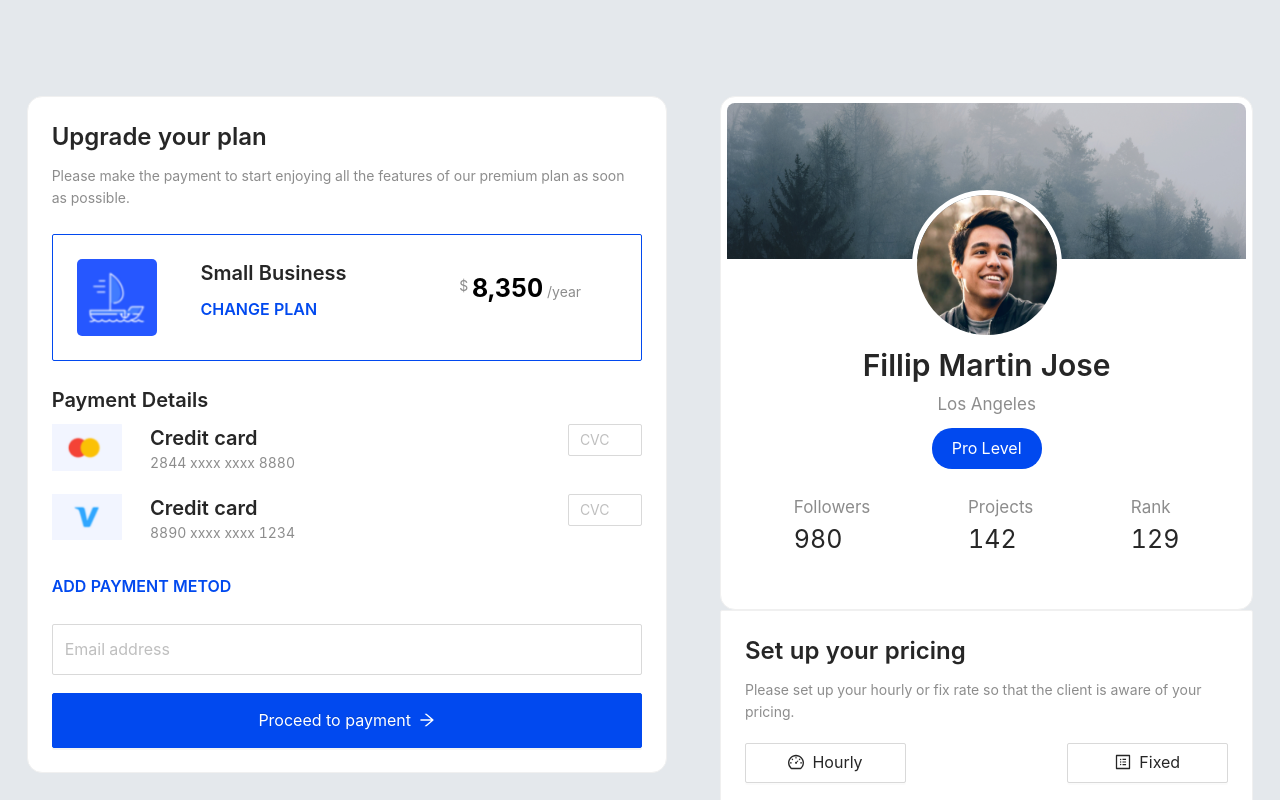
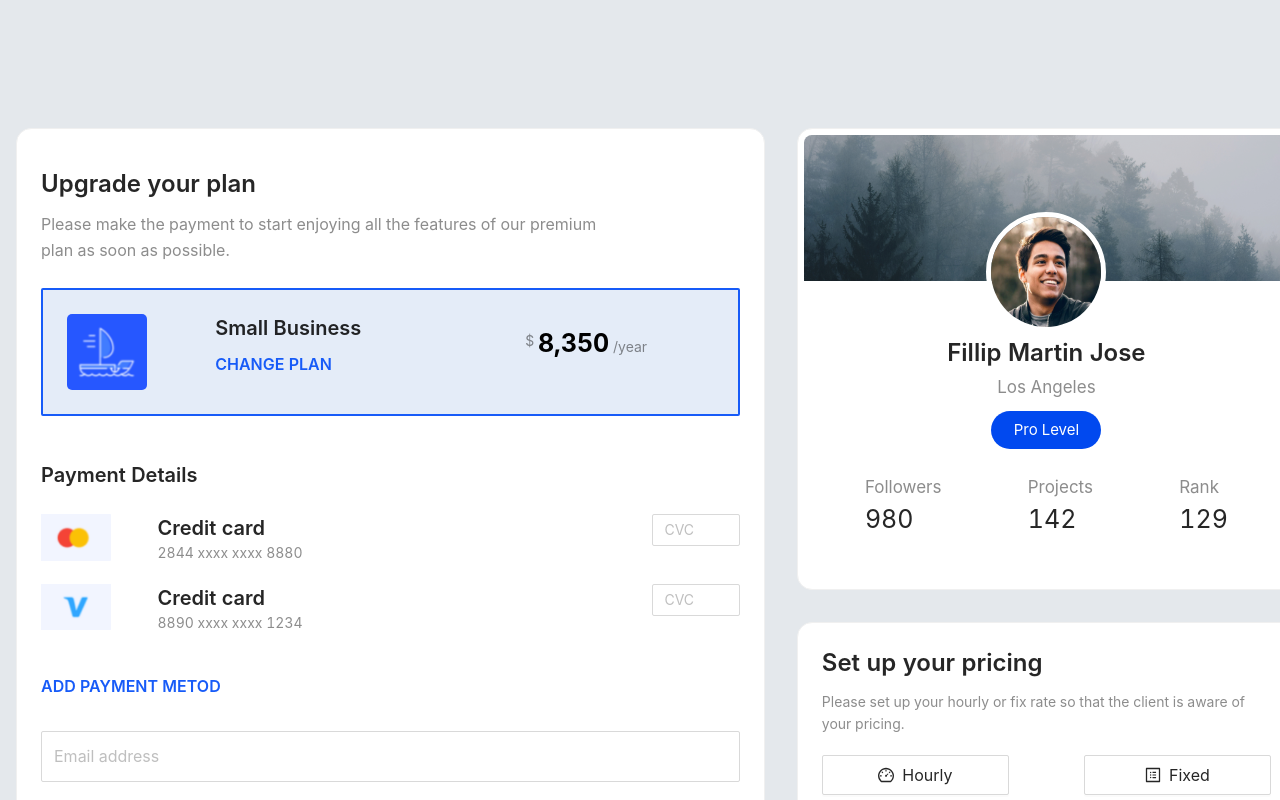
Before and after one commit to annsuparada/UI-code-challeange, a React (Create React App) app in the folder client/: page / in a window 1280 px wide. Shown: the top 800 px of the page. Built offline with nearby package versions, Linux system fonts and the light colour scheme.

Commit message:
change card display to grid

```diff
--- a/client/src/App.css
+++ b/client/src/App.css
@@ -1,14 +1,32 @@
 .container {
-  max-width: 1440px;
+  max-width: 1280px;
   margin: 0 auto;
 }
 
 .display-container {
-  padding-top: 6rem;
+  padding-top: 8rem;
   padding-bottom: 6rem;
+  padding-left: 1rem;
+  padding-right: 1rem;
 }
 
 .ant-btn-primary {
-  background: #0149ef !important;
-  border-color: #0149ef !important;
+  background: #175bf8 !important;
+  border-color: #175bf8 !important;
 }
+
+.display-grid {
+  display: grid;
+  grid-template-columns: 60% 40%;
+  grid-gap: 2rem;
+}
+
+.box-a {
+  grid-row: 1 / 3;
+}
+
+@media (max-width: 850px) {
+  .display-grid {
+    grid-template-columns: 1fr;
+  }
+}
--- a/client/src/components/DisplayCards.js
+++ b/client/src/components/DisplayCards.js
@@ -8,16 +8,22 @@ import { Row, Col } from "antd";
 const DisplayCards = () => {
   return (
     <div className="display-container">
-      <Row justify="space-around">
+      {/* <Row justify="space-around">
         <Col span={12}>
           <UpgradePlanCard />
         </Col>
 
-        <Col span={10}>
+        <Col span={8}>
           <ProfileCard />
           <PricingCard />
         </Col>
-      </Row>
+      </Row> */}
+
+      <div className="display-grid">
+        <UpgradePlanCard />
+        <ProfileCard />
+        <PricingCard />
+      </div>
     </div>
   );
 };
--- a/client/src/components/PricingCard.js
+++ b/client/src/components/PricingCard.js
@@ -18,7 +18,7 @@ const PricingCard = () => {
 
   return (
     <div>
-      <Card>
+      <Card style={{ borderRadius: 15 }}>
         <Title level={3}>Set up your pricing</Title>
         <Text type="secondary">
           Please set up your hourly or fix rate so that the client is aware of
@@ -26,14 +26,14 @@ const PricingCard = () => {
         </Text>
 
         <Row justify="space-around" style={{ marginTop: 20, marginBottom: 20 }}>
-          <Col span={8}>
+          <Col span={10}>
             <Button size="large" block onClick={hourlyToggle}>
               <DashboardOutlined />
               Hourly
             </Button>
           </Col>
-          <Col span={8}></Col>
-          <Col span={8}>
+          <Col span={4}></Col>
+          <Col span={10}>
             <Button size="large" block onClick={fixedRateToggle}>
               <ProfileOutlined />
               Fixed
--- a/client/src/components/ProfileCard.js
+++ b/client/src/components/ProfileCard.js
@@ -20,8 +20,8 @@ const ProfileCard = () => {
           <img
             alt="avater"
             src="/img/avatar.png"
-            width="150px"
-            height="150px"
+            width="120px"
+            height="120px"
             style={{
               borderRadius: "50%",
               marginTop: "-100px",
@@ -31,7 +31,7 @@ const ProfileCard = () => {
           />
         </Row>
         <Row justify="center">
-          <Title level={2} style={{ margin: "5px" }}>
+          <Title level={3} style={{ margin: "5px" }}>
             Fillip Martin Jose
           </Title>
         </Row>
@@ -54,8 +54,8 @@ const ProfileCard = () => {
               style={{
                 color: "#ffffff",
                 margin: 0,
-                padding: "8px 12px 8px 12px",
-                fontSize: 16,
+                padding: "7px 12px 7px 12px",
+                fontSize: 15,
               }}
             >
               Pro Level
--- a/client/src/components/UpgradePlanCard.js
+++ b/client/src/components/UpgradePlanCard.js
@@ -5,39 +5,50 @@ const { Title, Text } = Typography;
 
 const UpgradePlanCard = () => {
   return (
-    <Card style={{ borderRadius: "15px" }}>
+    <div className="box-a">
+      <Card
+        style={{
+          borderRadius: 15,
+          paddingTop: 15,
+          height: "100%",
+        }}
+      >
         <Title level={3}>Upgrade your plan</Title>
-      <Text type="secondary">
+        <div style={{ width: "80%" }}>
+          <Text type="secondary" style={{ fontSize: 16 }}>
             Please make the payment to start enjoying all the features of our
             premium plan as soon as possible.
           </Text>
+        </div>
 
         <Card
           style={{
-          borderColor: "#0149ef",
-          marginTop: "25px",
-          marginBottom: "25px",
+            border: "2px solid #175BF8",
+            marginTop: 25,
+            marginBottom: 45,
+            backgroundColor: "#E4ECF8",
           }}
         >
           <Row justify="space-between">
             <Col span={4}>
               <img
                 src="/img/icon-3.png"
+                alt="icon"
                 width="80px"
-              style={{ borderRadius: "5px" }}
+                style={{ borderRadius: 5 }}
               />
             </Col>
             <Col span={10}>
               <Title level={4}>Small Business</Title>
-            <Title level={5} style={{ margin: 0, color: "#0149ef" }}>
+              <Title level={5} style={{ margin: 0, color: "#175BF8" }}>
                 CHANGE PLAN
               </Title>
             </Col>
-          <Col span={7} style={{ marginTop: "10px" }}>
+            <Col span={7} style={{ marginTop: 10 }}>
               <Text type="secondary">
                 <span
                   style={{
-                  top: "-6px",
+                    top: -6,
                     position: "relative",
                   }}
                 >
@@ -55,9 +66,12 @@ const UpgradePlanCard = () => {
         </Card>
 
         <Title level={4}>Payment Details</Title>
-      <Row justify="space-between" style={{ marginBottom: "20px" }}>
+        <Row
+          justify="space-between"
+          style={{ marginBottom: 20, marginTop: 25 }}
+        >
           <Col span={4}>
-          <img src="/img/icon-1.png" width="70px" />
+            <img src="/img/icon-1.png" alt="icon" width="70px" />
           </Col>
           <Col span={17}>
             <Title level={4} style={{ margin: 0 }}>
@@ -69,9 +83,9 @@ const UpgradePlanCard = () => {
             <Input placeholder="CVC" />
           </Col>
         </Row>
-      <Row justify="space-between" style={{ marginBottom: "30px" }}>
+        <Row justify="space-between" style={{ marginBottom: 40 }}>
           <Col span={4}>
-          <img src="/img/icon-2.png" width="70px" />
+            <img src="/img/icon-2.png" alt="icon" width="70px" />
           </Col>
           <Col span={17}>
             <Title level={4} style={{ margin: 0 }}>
@@ -84,19 +98,20 @@ const UpgradePlanCard = () => {
           </Col>
         </Row>
 
-      <Title level={5} style={{ color: "#0149ef" }}>
+        <Title level={5} style={{ color: "#175BF8" }}>
           ADD PAYMENT METOD{" "}
         </Title>
         <Input
           size="large"
           placeholder="Email address"
-        style={{ padding: 12, marginBottom: 18, marginTop: 18 }}
+          style={{ padding: 12, marginBottom: 25, marginTop: 25 }}
         />
-      <Button type="primary" size="large" block style={{ height: 55 }}>
+        <Button type="primary" size="large" block style={{ height: 70 }}>
           Proceed to payment
           <ArrowRightOutlined />
         </Button>
       </Card>
+    </div>
   );
 };
 
```
Lines whose indentation alone changed are shown as unchanged.
